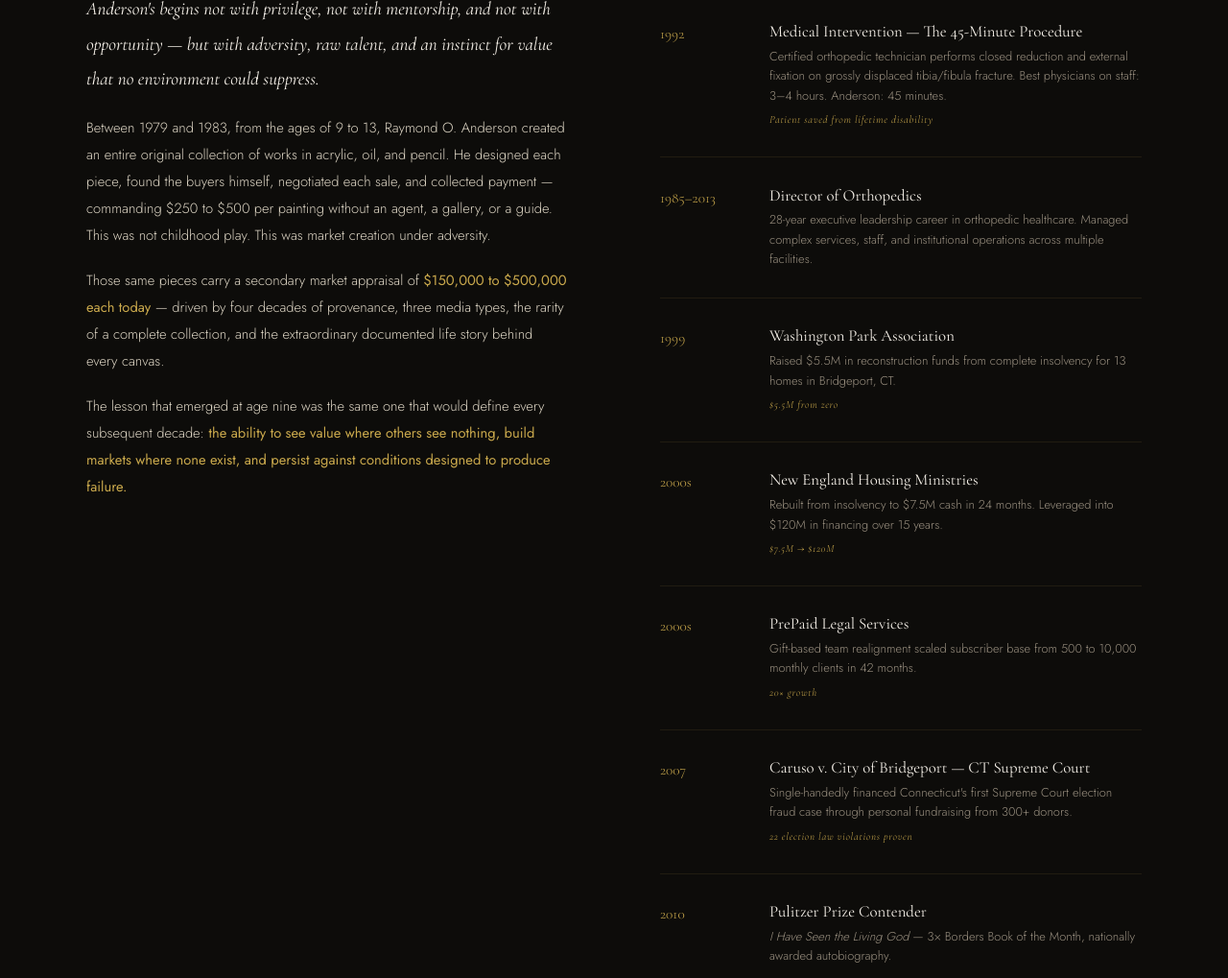
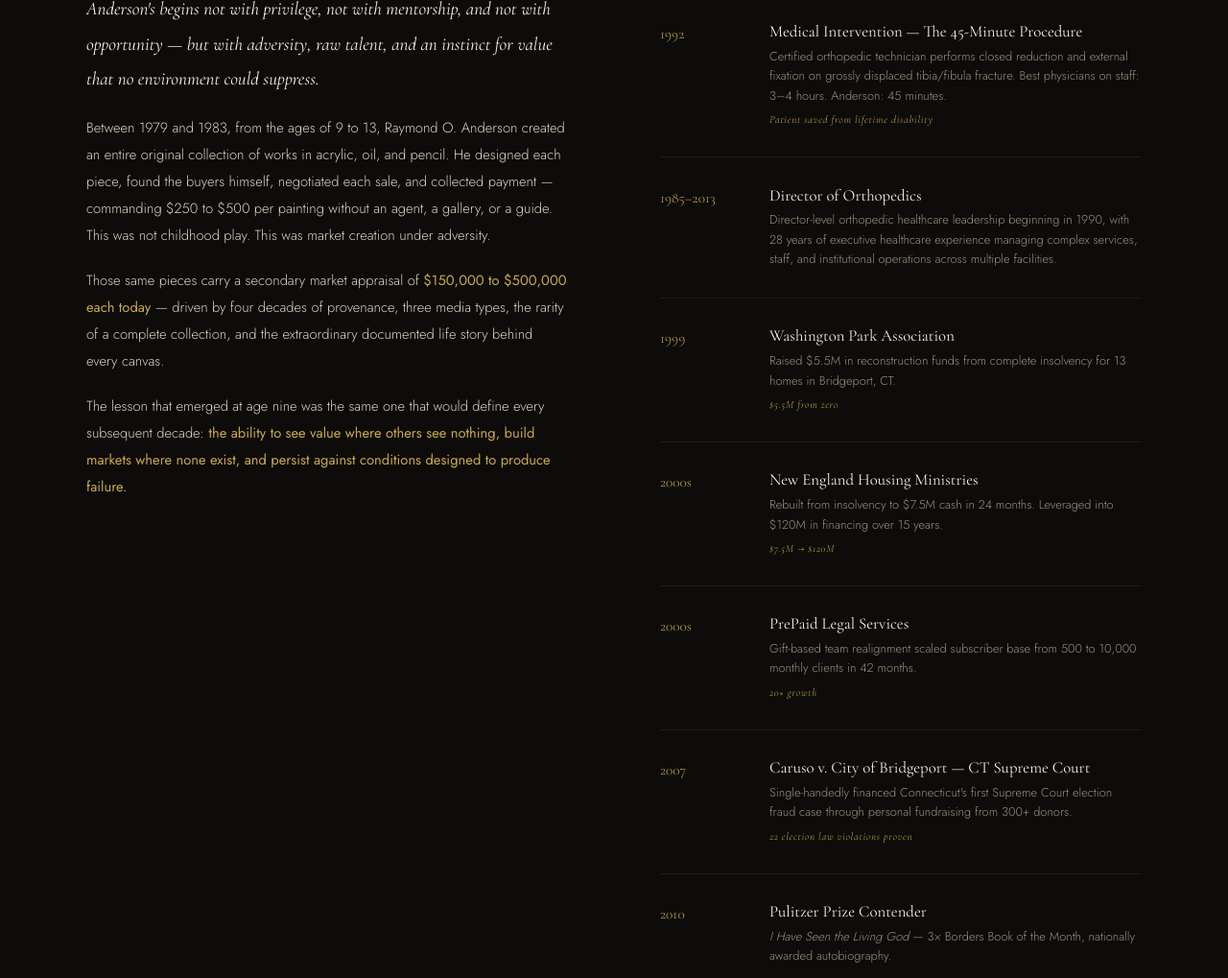
Before and after one commit to Universal-Architect/beautyforashes-io, a plain HTML site: page index.html in a window 1280 px wide. Shown: the part 1460-2479 px from the top of the page at 96% size. Drawn offline with nearby package versions, Linux system fonts and the light colour scheme.

Commit message:
Add files via upload
Director-level orthopedic healthcare leadership beginning in 1990, with 28 years of executive healthcare experience managing complex services, staff, and institutional operations across multiple facilities.

```diff
--- a/index.html
+++ b/index.html
@@ -263,7 +263,7 @@
             <div class="timeline-year">1985&ndash;2013</div>
             <div class="timeline-content">
               <h4>Director of Orthopedics</h4>
-              <p>28-year executive leadership career in orthopedic healthcare. Managed complex services, staff, and institutional operations across multiple facilities.</p>
+              <p>Director-level orthopedic healthcare leadership beginning in 1990, with 28 years of executive healthcare experience managing complex services, staff, and institutional operations across multiple facilities.</p>
             </div>
           </div>
           <div class="timeline-item">
```
